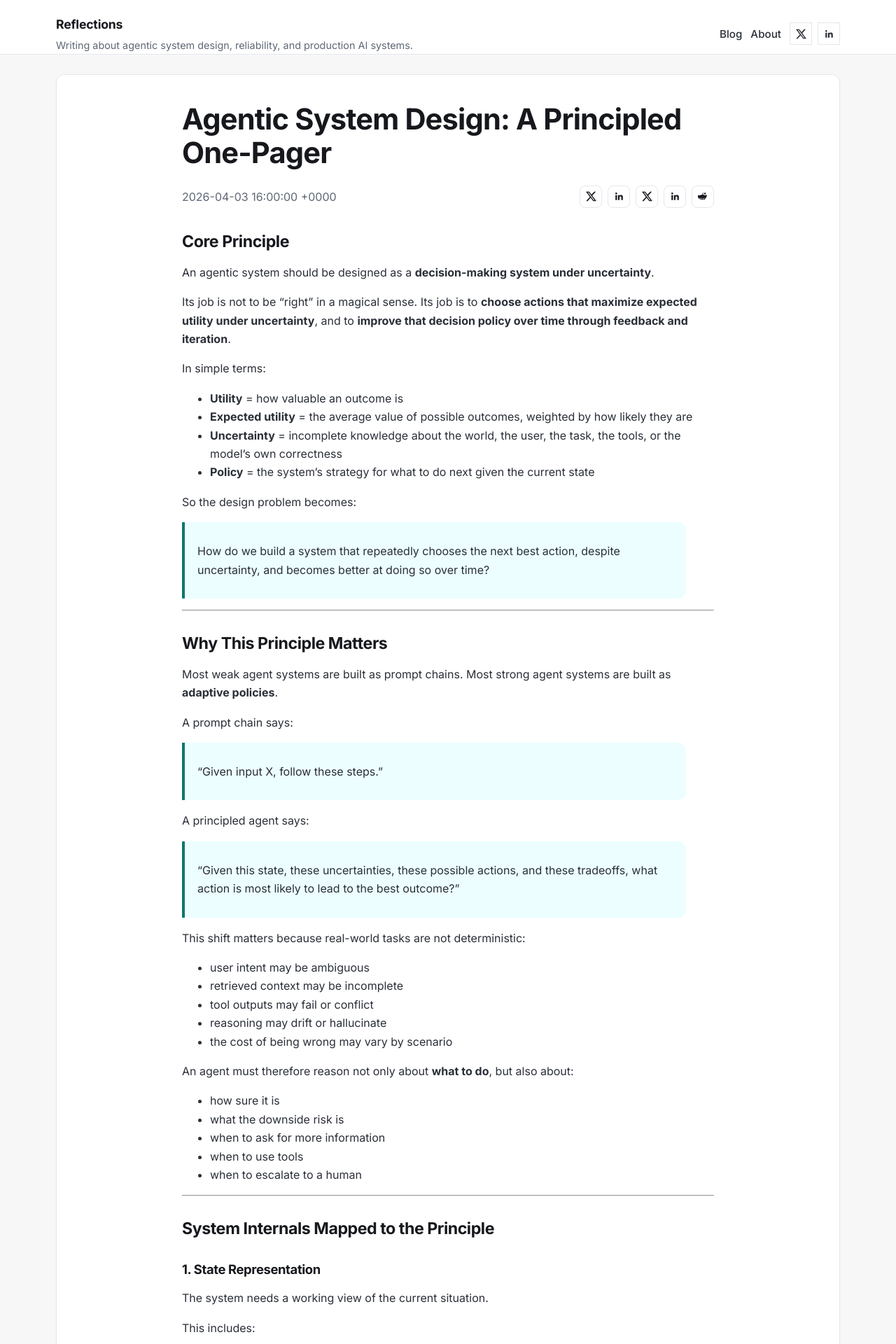
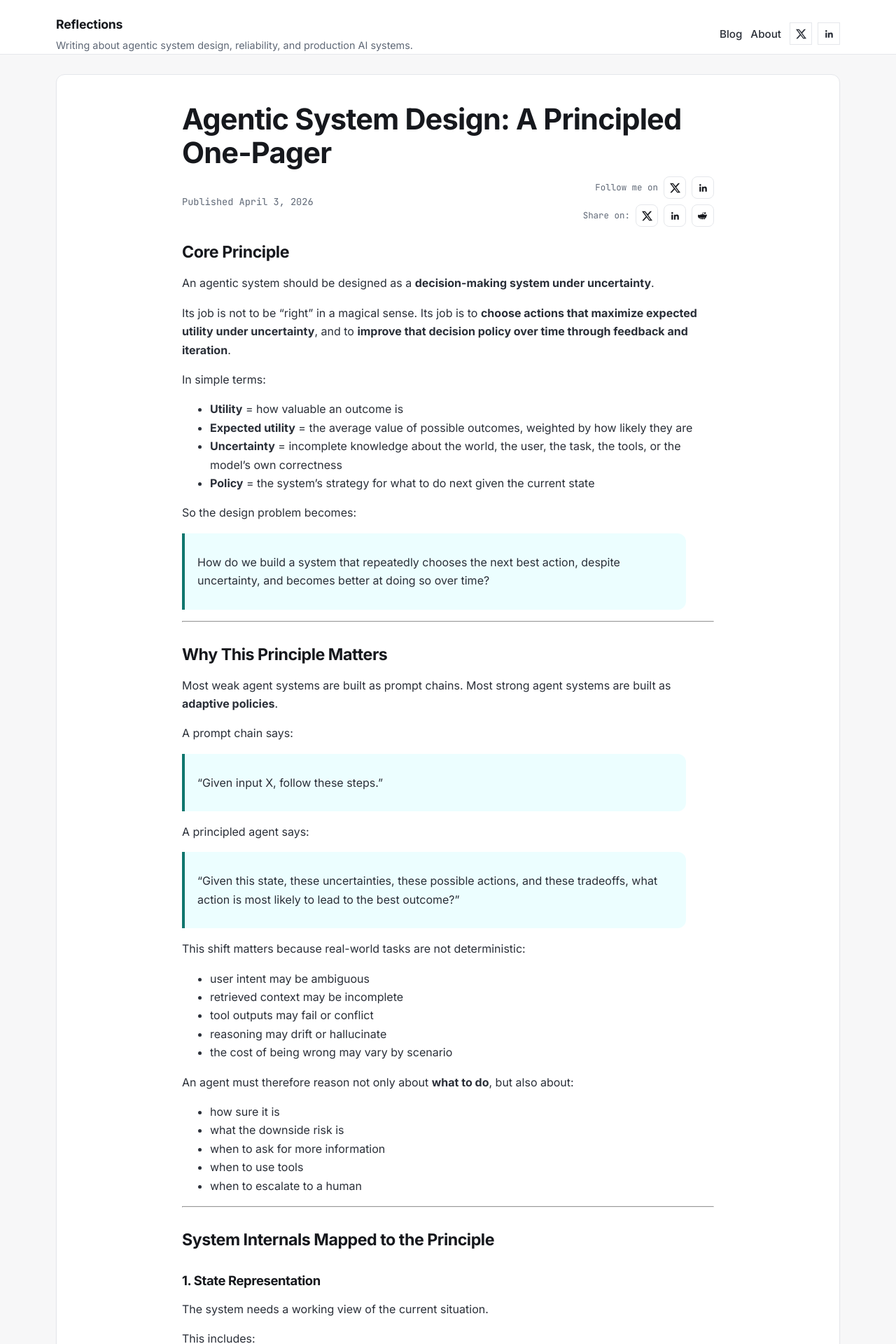
Before and after one commit to 4sgupta828/reflections, a Jekyll site: the page built from _posts/2026-04-03-agentic-system-design.md, in a window 1280 px wide. Shown: the top 1920 px of the page at 70% size. Built offline with Jekyll 4.4.1, drawn with Linux system fonts in a browser that asks for light colours; comment, search, counter and statistics services are not loaded.

Commit message:
Polish post metadata and social layout

```diff
--- a/_layouts/default.html
+++ b/_layouts/default.html
@@ -156,6 +156,12 @@
       margin-bottom: 14px;
     }
 
+    .post-meta {
+      font-family: "JetBrains Mono", monospace;
+      font-size: 0.85rem;
+      line-height: 1.5;
+    }
+
     .social-strip {
       display: flex;
       align-items: center;
@@ -248,6 +254,27 @@
     }
 
     .post-actions-group {
+      display: flex;
+      align-items: center;
+      gap: 8px;
+      flex-wrap: wrap;
+    }
+
+    .post-actions-stack {
+      display: flex;
+      flex-direction: column;
+      align-items: flex-end;
+      gap: 8px;
+    }
+
+    .post-actions-label {
+      font-family: "JetBrains Mono", monospace;
+      font-size: 0.78rem;
+      color: var(--ink3);
+      white-space: nowrap;
+    }
+
+    .post-actions-row {
       display: flex;
       align-items: center;
       gap: 8px;
@@ -347,6 +374,10 @@
         align-items: flex-start;
         flex-direction: column;
       }
+
+      .post-actions-stack {
+        align-items: flex-start;
+      }
     }
   </style>
 </head>
--- a/_layouts/post.html
+++ b/_layouts/post.html
@@ -7,8 +7,9 @@ layout: default
     <h1 class="post-title p-name" itemprop="name headline">{{ page.title | escape }}</h1>
     <div class="post-header-row">
       <p class="post-meta">
+        Published
         <time class="dt-published" datetime="{{ page.date | date_to_xmlschema }}" itemprop="datePublished">
-          {{ page.date | date: site.minima.date_format | default: "%b %-d, %Y" }}
+          {{ page.date | date: "%B %-d, %Y" }}
         </time>
         {%- if page.author -%}
           <span itemprop="author" itemscope itemtype="http://schema.org/Person">
@@ -16,9 +17,15 @@ layout: default
           </span>
         {%- endif -%}
       </p>
-      <div class="post-actions-group" aria-label="Follow and share links">
-        {% include follow_links.html %}
-        {% include share_links.html %}
+      <div class="post-actions-stack">
+        <div class="post-actions-row">
+          <span class="post-actions-label">Follow me on</span>
+          {% include follow_links.html %}
+        </div>
+        <div class="post-actions-row">
+          <span class="post-actions-label">Share on:</span>
+          {% include share_links.html %}
+        </div>
       </div>
     </div>
   </header>
@@ -29,7 +36,8 @@ layout: default
     </div>
 
     <div class="post-actions">
-      <div class="post-actions-group" aria-label="Share links">
+      <div class="post-actions-row" aria-label="Share links">
+        <span class="post-actions-label">Share on:</span>
         {% include share_links.html %}
       </div>
     </div>
```
